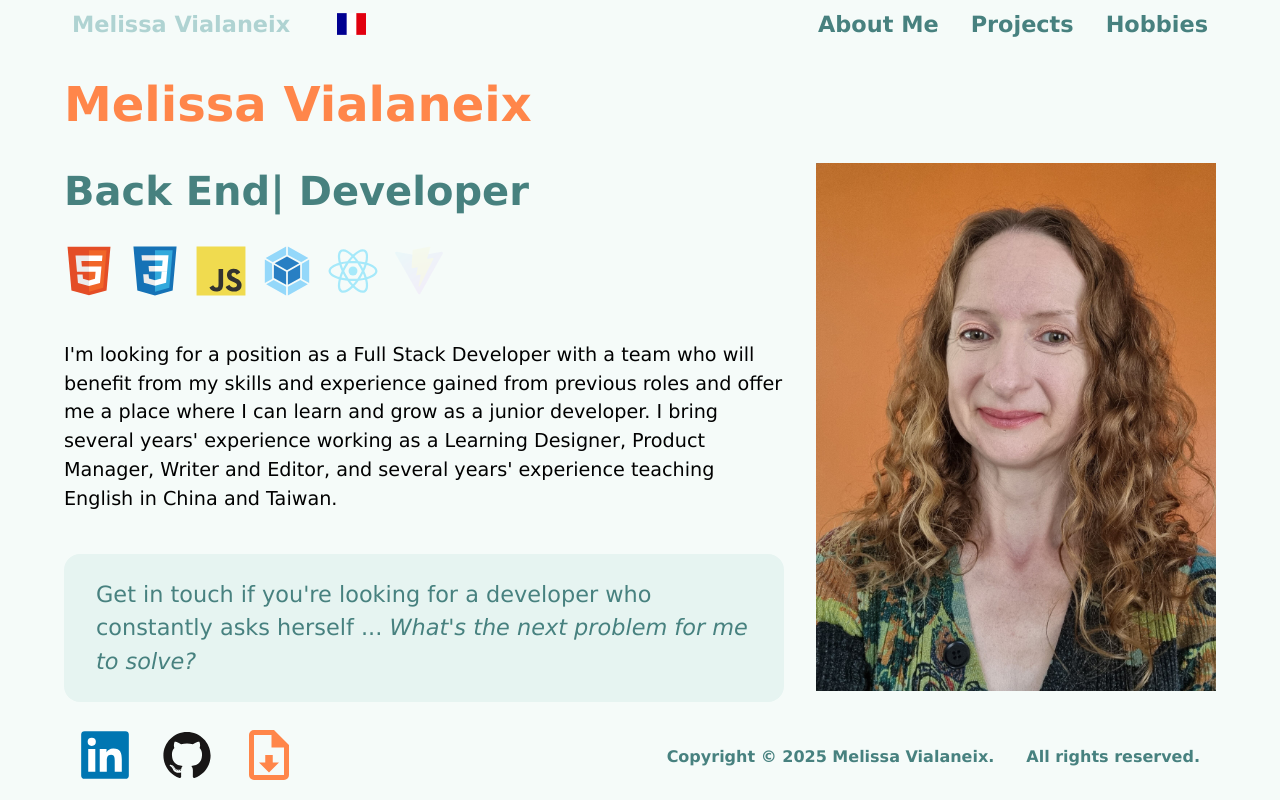
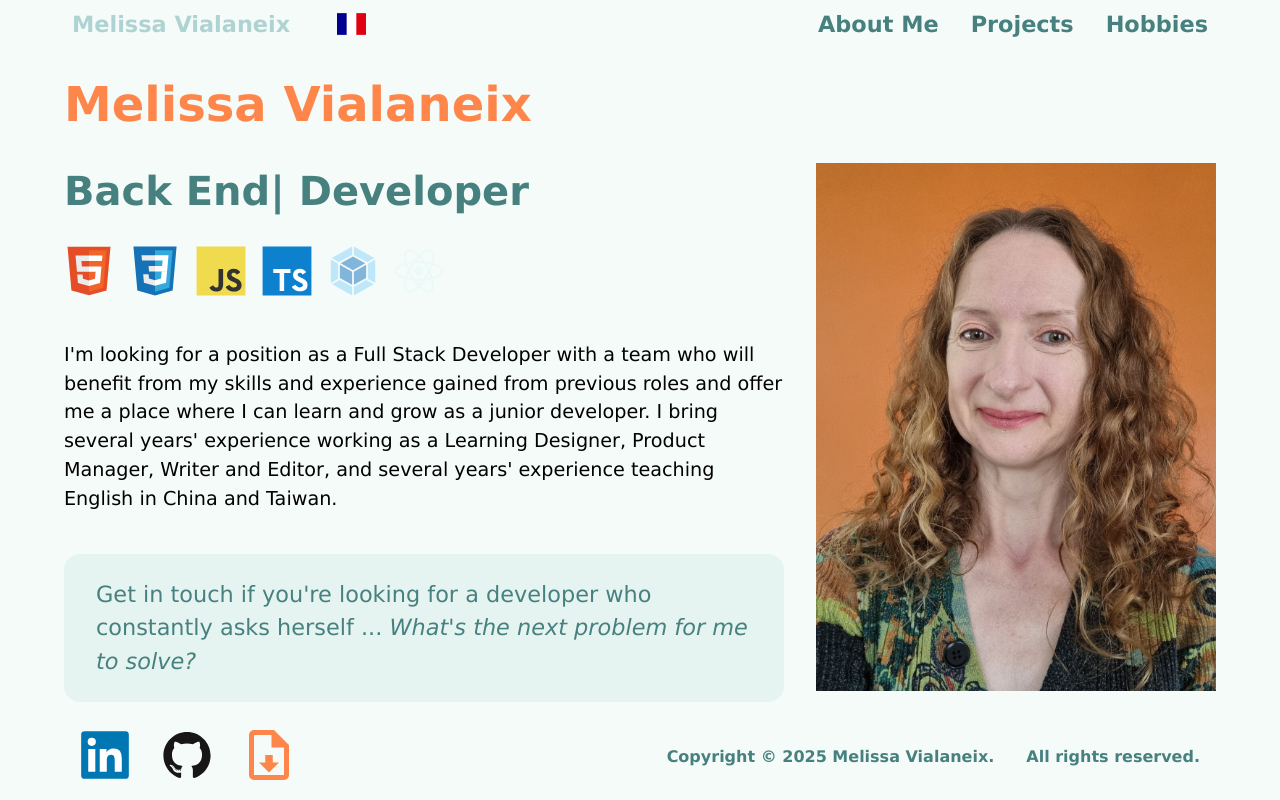
Before and after one commit to Meltasy/about-me, a React (Vite) app: page /en in a window 1280 px wide. Built offline with nearby package versions, Linux system fonts and the light colour scheme.

Commit message:
Add TypeScript icon to skillsIcons component

```diff
--- a/src/components/icons/index.jsx
+++ b/src/components/icons/index.jsx
@@ -1,4 +1,5 @@
 import JavaScript from './javascript'
+import TypeScript from './typescript'
 import Html from './html'
 import Css from './css'
 import Express from './express'
@@ -9,4 +10,4 @@
 import ViteJS from './vitejs'
 import Webpack from './webpack'
 
-export { JavaScript, Html, Css, Express, NodeJS, PostgreSQL, PrismaORM, React, ViteJS, Webpack }
+export { JavaScript, TypeScript, Html, Css, Express, NodeJS, PostgreSQL, PrismaORM, React, ViteJS, Webpack }
--- /dev/null
+++ b/src/components/icons/typescript.jsx
@@ -0,0 +1,25 @@
+const TypeScript = ({ width = 50, height = 50 }) => {
+  return (
+    <svg
+      xmlns="http://www.w3.org/2000/svg"
+      width={width}
+      height ={height}
+      viewBox="0 0 128 128"
+      role="img"
+      aria-labelledby="typescriptTitle"
+      focusable="false"
+    >
+      <title id="typescriptTitle">TypeScript</title>
+      <path
+        fill="#fff"
+        d="M22.67 47h99.67v73.67H22.67z"
+      ></path>
+      <path
+        fill="#007acc"
+        d="M1.5 63.91v62.5h125v-125H1.5zm100.73-5a15.56 15.56 0 017.82 4.5 20.58 20.58 0 013 4c0 .16-5.4 3.81-8.69 5.85-.12.08-.6-.44-1.13-1.23a7.09 7.09 0 00-5.87-3.53c-3.79-.26-6.23 1.73-6.21 5a4.58 4.58 0 00.54 2.34c.83 1.73 2.38 2.76 7.24 4.86 8.95 3.85 12.78 6.39 15.16 10 2.66 4 3.25 10.46 1.45 15.24-2 5.2-6.9 8.73-13.83 9.9a38.32 38.32 0 01-9.52-.1 23 23 0 01-12.72-6.63c-1.15-1.27-3.39-4.58-3.25-4.82a9.34 9.34 0 011.15-.73L82 101l3.59-2.08.75 1.11a16.78 16.78 0 004.74 4.54c4 2.1 9.46 1.81 12.16-.62a5.43 5.43 0 00.69-6.92c-1-1.39-3-2.56-8.59-5-6.45-2.78-9.23-4.5-11.77-7.24a16.48 16.48 0 01-3.43-6.25 25 25 0 01-.22-8c1.33-6.23 6-10.58 12.82-11.87a31.66 31.66 0 019.49.26zm-29.34 5.24v5.12H56.66v46.23H45.15V69.26H28.88v-5a49.19 49.19 0 01.12-5.17C29.08 59 39 59 51 59h21.83z"
+      ></path>
+    </svg>
+  )
+}
+
+export default TypeScript
--- a/src/components/skillsIcons.jsx
+++ b/src/components/skillsIcons.jsx
@@ -1,6 +1,6 @@
 import { useEffect, useState } from 'react'
 import styles from '../assets/components/SkillsIcons.module.css'
-import { JavaScript, Html, Css, Express, NodeJS, PostgreSQL, PrismaORM, React, ViteJS, Webpack } from './icons/index'
+import { JavaScript, TypeScript, Html, Css, Express, NodeJS, PostgreSQL, PrismaORM, React, ViteJS, Webpack } from './icons/index'
 
 function SkillsIcons() {
   const [visibleIcons, setVisibleIcons] = useState(new Set())
@@ -8,6 +8,7 @@
     <Html key='html' />,
     <Css key='css' />,
     <JavaScript key='js' />,
+    <TypeScript key='ts' />,
     <Webpack key='webpack' />,
     <React key='react' />,
     <ViteJS key='vite' />,
--- a/src/data/translations.js
+++ b/src/data/translations.js
@@ -1,5 +1,6 @@
 import {
   JavaScript,
+  // TypseScript,
   Html,
   Css,
   Express,
```
